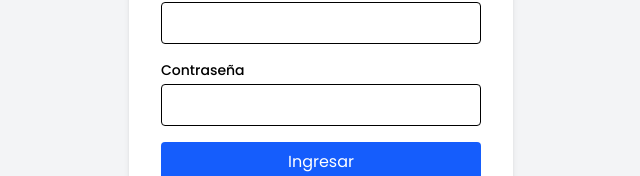
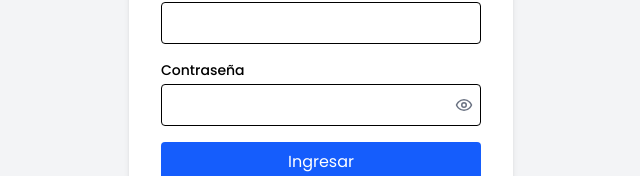
Before and after one commit to LucasUlla/Frontend-TP-DSW, a React (Vite) app: page /login in a window 1280 px wide. Shown: the part 326-502 px from the top of the page, without its empty margins (319-959 px from the left). Built offline with nearby package versions, Linux system fonts and the light colour scheme.

Commit message:
Menu Admin + Alternar visibilidad de password

```diff
--- a/package.json
+++ b/package.json
@@ -11,6 +11,7 @@
   },
   "dependencies": {
     "axios": "^1.20.0",
+    "lucide-react": "^1.47.0",
     "react": "^19.2.8",
     "react-dom": "^19.2.8",
     "react-hook-form": "^7.88.0",
--- a/src/features/menu/MenuAdmin.tsx
+++ b/src/features/menu/MenuAdmin.tsx
@@ -20,16 +20,22 @@
   }
 
   return (
-    <div className="min-h-screen bg-gray-50 p-8">
+    <div className="min-h-screen bg-gray-50">
+
+      <header className="bg-blue-600 text-white mb-10 shadow-sm px-6 h-14 flex items-center justify-between">
+        <span className="font-semibold tracking-wide">Panel de administración</span>
+        <button
+          onClick={handleLogout}
+          className="text-xs sm:text-sm bg-red-600 hover:bg-red-700 text-white font-medium px-3 py-1.5 rounded-md transition"
+        >
+          Cerrar sesión
+        </button>
+      </header>
+
+
       <div className="max-w-4xl mx-auto">
         <div className="flex justify-between items-center mb-8">
-          <h1 className="text-2xl font-bold">Panel de administración — {client?.name}</h1>
-          <button
-            onClick={handleLogout}
-            className="text-red-600 hover:underline"
-          >
-            Cerrar sesión
-          </button>
+          <h1 className="text-2xl font-bold">Menú principal</h1>
         </div>
 
         <div className="grid grid-cols-1 sm:grid-cols-3 gap-4">
--- a/src/modules/auth/LoginPage.tsx
+++ b/src/modules/auth/LoginPage.tsx
@@ -12,6 +12,7 @@
 
 export default function LoginPage() {
   const [apiError, setApiError] = useState<string | null>(null)
+  const [mostrarPassword, setMostrarPassword] = useState(false)
   const setAuth = useAuthStore((s) => s.setAuth)
   const navigate = useNavigate()
 
@@ -73,13 +74,36 @@
 
         <div>
           <label className="block text-sm font-medium mb-1">Contraseña</label>
-          <input
-            type="password"
-            className="w-full border rounded px-3 py-2"
-            {...register('password', {
-              required: 'La contraseña es obligatoria',
-            })}
-          />
+          <div className="relative">
+            <input
+              type={mostrarPassword ? 'text' : 'password'}
+              className="w-full border rounded px-3 py-2 pr-10"
+              {...register('password', {
+                required: 'La contraseña es obligatoria',
+              })}
+            />
+            <button
+              type="button"
+              onClick={() => setMostrarPassword((prev) => !prev)}
+              className="absolute right-2 top-1/2 -translate-y-1/2 text-gray-500 hover:text-gray-700"
+              aria-label={mostrarPassword ? 'Ocultar contraseña' : 'Mostrar contraseña'}
+              tabIndex={-1}
+            >
+              {mostrarPassword ? (
+                <svg xmlns="http://www.w3.org/2000/svg" width="18" height="18" viewBox="0 0 24 24" fill="none" stroke="currentColor" strokeWidth="2" strokeLinecap="round" strokeLinejoin="round">
+                  <path d="M9.88 9.88a3 3 0 1 0 4.24 4.24" />
+                  <path d="M10.73 5.08A10.43 10.43 0 0 1 12 5c7 0 10 7 10 7a13.16 13.16 0 0 1-1.67 2.68" />
+                  <path d="M6.61 6.61A13.526 13.526 0 0 0 2 12s3 7 10 7a9.74 9.74 0 0 0 5.39-1.61" />
+                  <line x1="2" x2="22" y1="2" y2="22" />
+                </svg>
+              ) : (
+                <svg xmlns="http://www.w3.org/2000/svg" width="18" height="18" viewBox="0 0 24 24" fill="none" stroke="currentColor" strokeWidth="2" strokeLinecap="round" strokeLinejoin="round">
+                  <path d="M2 12s3-7 10-7 10 7 10 7-3 7-10 7-10-7-10-7Z" />
+                  <circle cx="12" cy="12" r="3" />
+                </svg>
+              )}
+            </button>
+          </div>
           {errors.password && (
             <p className="text-red-600 text-xs mt-1">{errors.password.message}</p>
           )}
```
Also changed, not shown: 1 other file (tests, documents, lock files or other folders).
